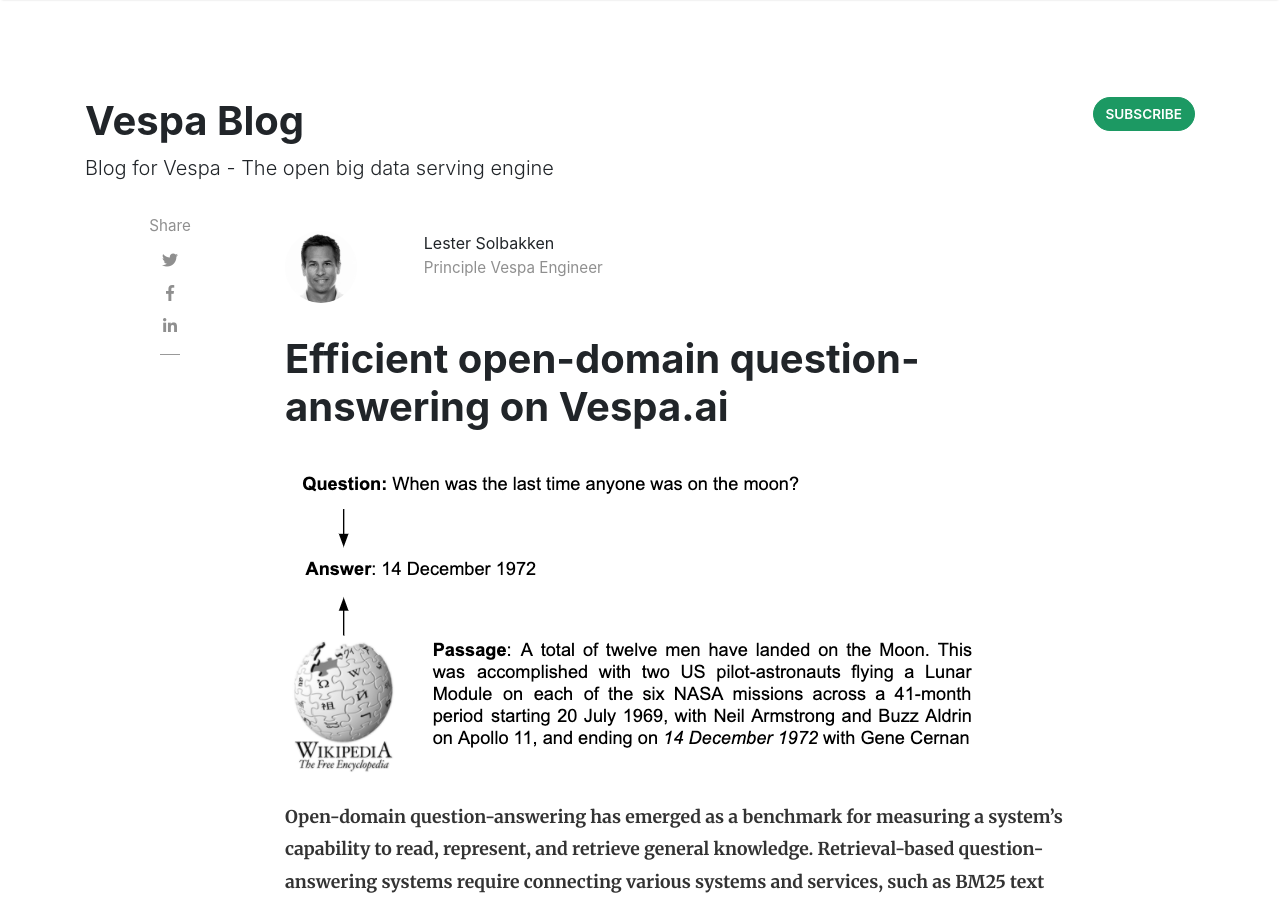
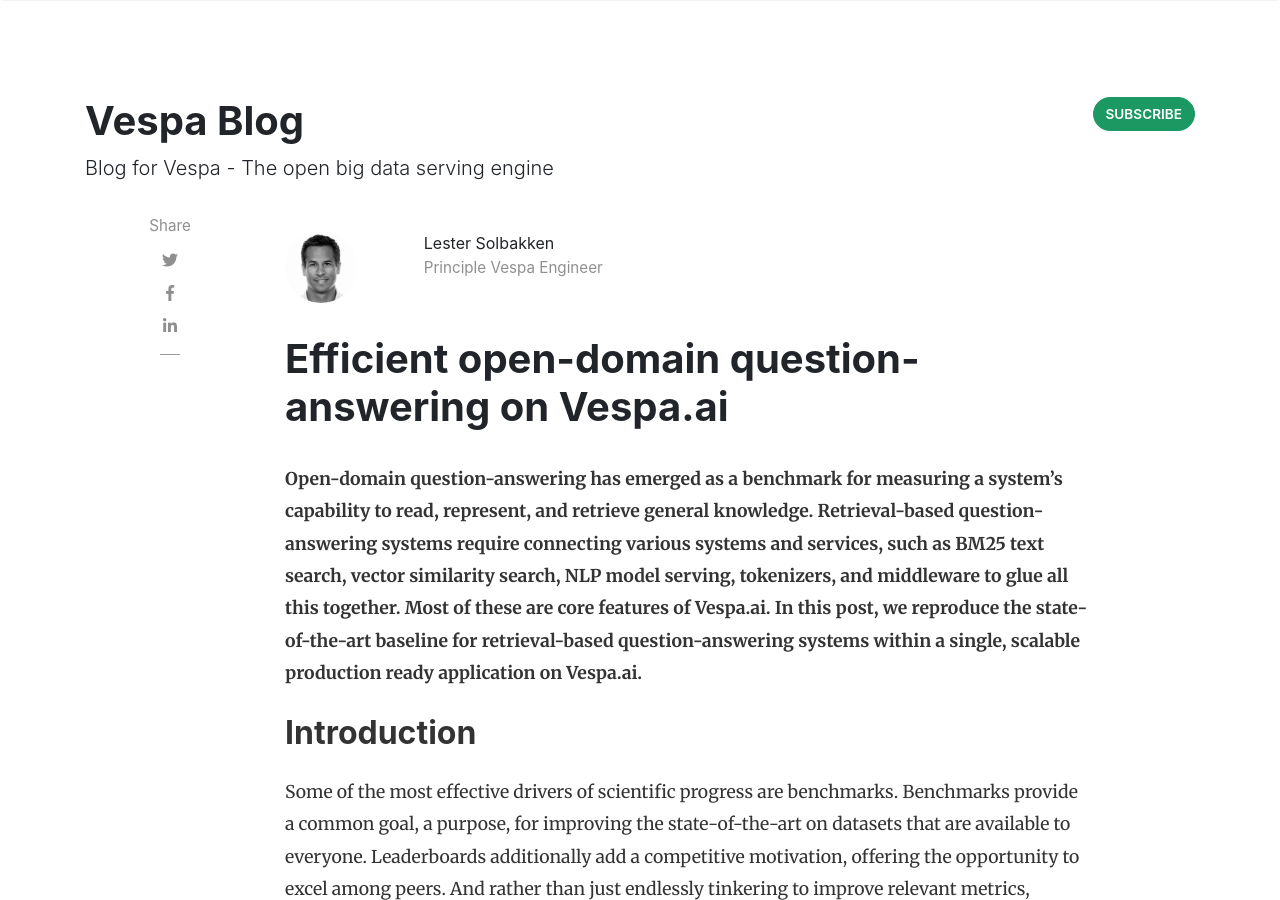
Before and after one commit to vespa-engine/blog, a Jekyll site: the page built from _posts/2020-09-30-efficient-open-domain-question-answering-on-vespa.md, in a window 1280 px wide and 900 px high. Built offline with Jekyll 4.4.1, drawn with Linux system fonts in a browser that asks for light colours; nearby versions of some CDN libraries; comment, search, counter and statistics services are not loaded.

Commit message:
add variable to show image or not in front

```diff
--- a/_layouts/post.html
+++ b/_layouts/post.html
@@ -50,6 +50,9 @@
 
             </div>
 
+            <!-- Show Image -->
+            {% if page.showimage == "true" %}
+
             <!-- Post Featured Image -->
             {% if page.image %}
 
@@ -61,6 +64,9 @@
 
             {% endif %}
             <!-- End Featured Image -->
+
+            {% endif %}
+            <!-- End Show Image -->
 
             <!-- Post Content -->
             <div class="article-post">
```
Also changed, not shown: _posts/2020-09-30-efficient-open-domain-question-answering-on-vespa.md (+1 -0 lines).
